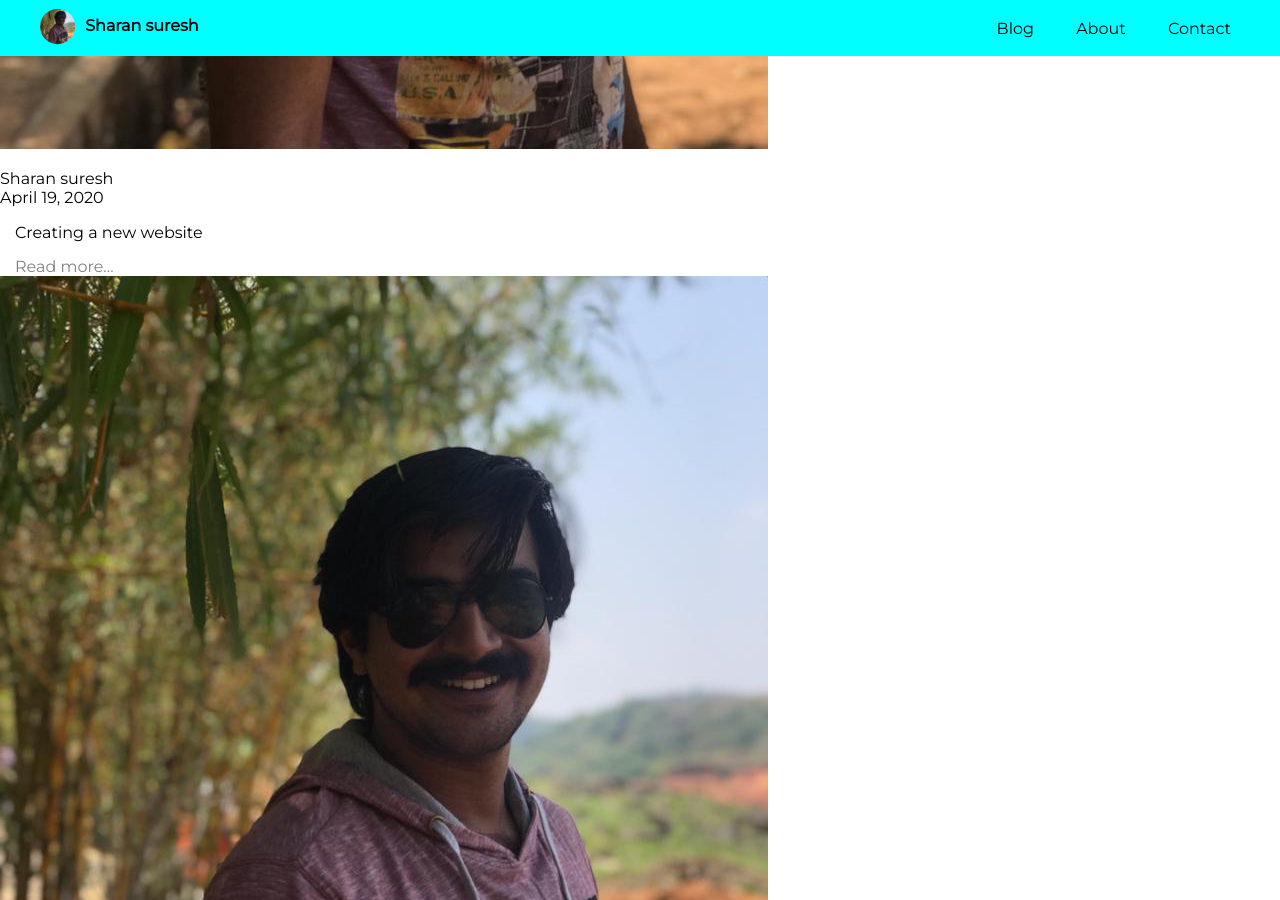
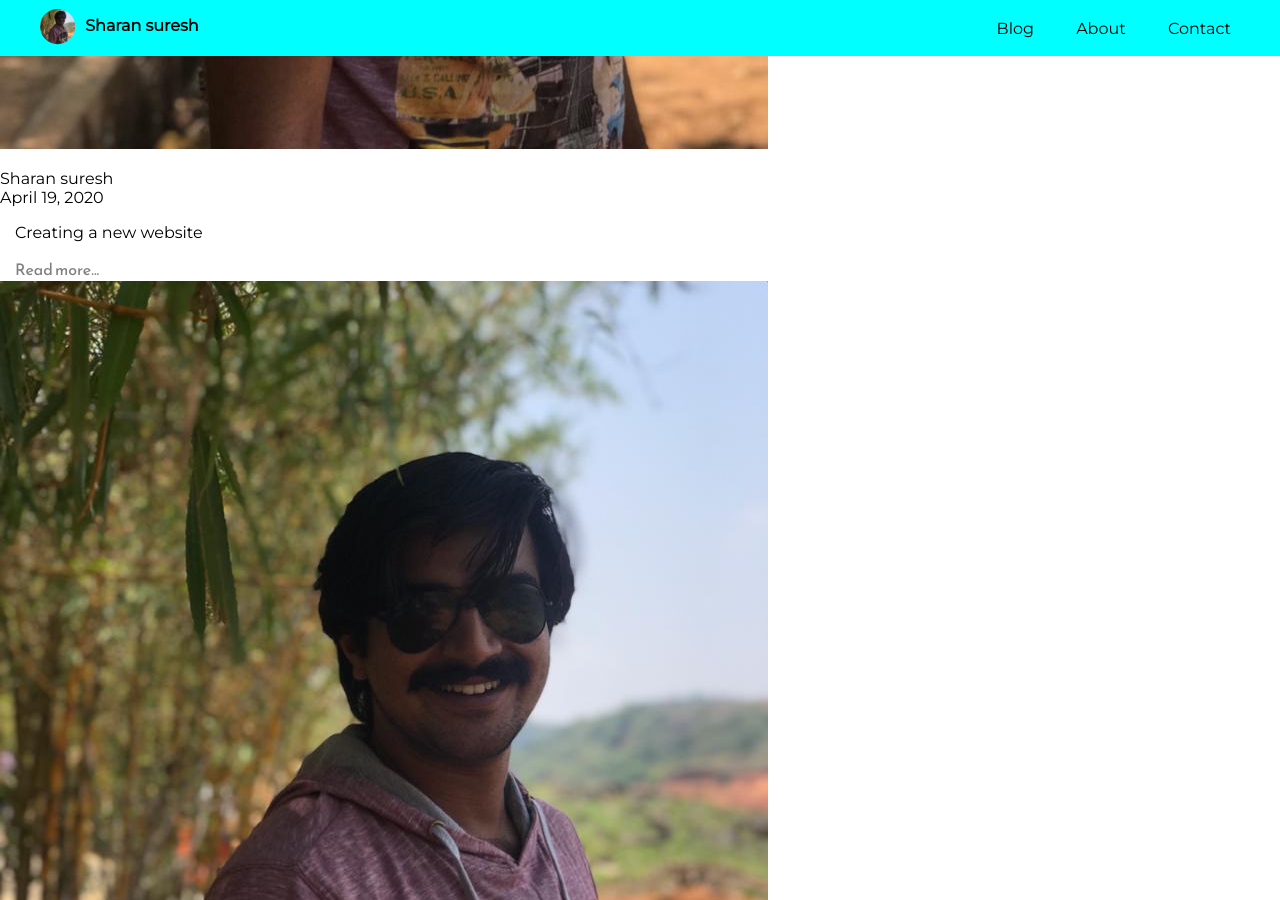
Before and after one commit to sharansureshkv99/blog, a Jekyll site: the page built from index.html, in a window 1280 px wide and 900 px high, scrolled down 2853 px. Built offline with Jekyll 4.4.1, drawn with Linux system fonts in a browser that asks for light colours.

Commit message:
update index.html

```diff
--- a/index.html
+++ b/index.html
@@ -49,7 +49,7 @@ layout: default
 
                                      <p style="margin:15px;text-align: left;"> {{ post.description }}</p>
 
-                                    <a href="{{ post.url }}" style="margin:15px;text-decoration: none;color:grey">Read more...</a>
+                                    <a href="{{ post.url }}" style="margin:15px;text-decoration: none;color:grey;font-family: 'Reem Kufi', sans-serif;">Read more...</a>
                             </div>
                             <div class="section">
 
```
